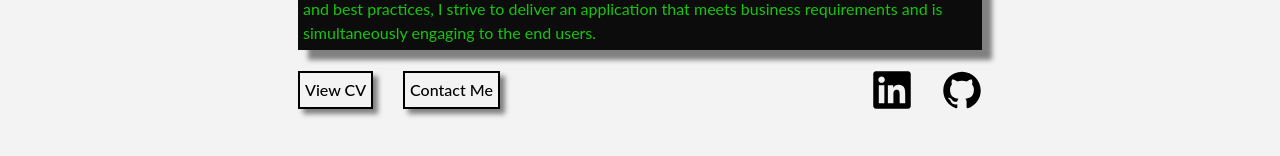
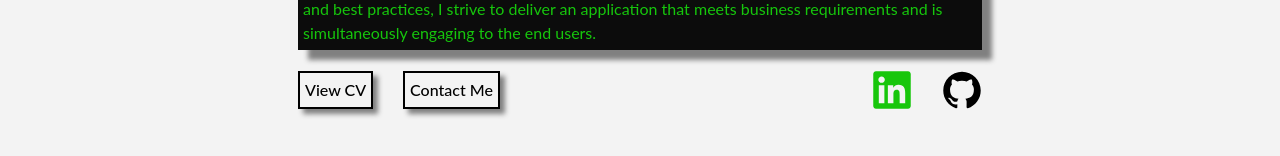
Before and after one commit to JackUhl/Personal_Website, a React (Vite) app: page / in a window 1280 px wide. In both pictures the pointer is over the picture 892 px from the left and 546 px from the top of the page. Shown: the part 456-612 px from the top of the page. Built offline with nearby package versions, Linux system fonts and the light colour scheme.

Commit message:
Add green hover to home buttons

```diff
--- a/src/pages/Home/Home.module.css
+++ b/src/pages/Home/Home.module.css
@@ -24,6 +24,7 @@
     }
 
     .contactIcon:hover {
+        filter: var(--svg-icon-filter-tertiary);
         cursor: pointer;
     }
 
```
